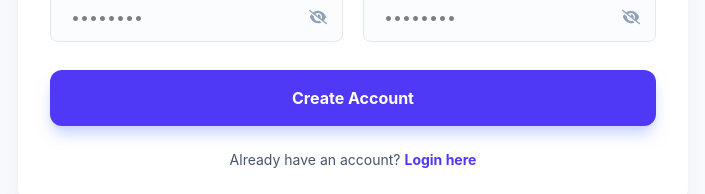
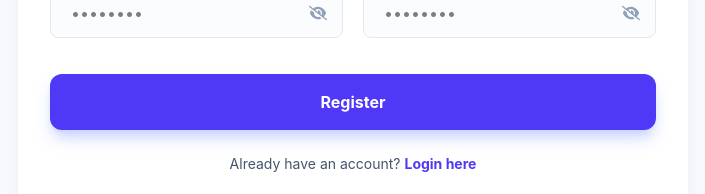
Before and after one commit to dkvaghela25/chat-application, a React (Vite) app in the folder client/: page /register in a window 1280 px wide. Shown: the part 477-671 px from the top of the page, without its empty margins (287-992 px from the left). Built offline with nearby package versions, Linux system fonts and the light colour scheme; no server answers.

Commit message:
Added loading state

```diff
--- a/client/src/pages/LoginPage.jsx
+++ b/client/src/pages/LoginPage.jsx
@@ -8,6 +8,7 @@ const LoginPage = () => {
     const { socket } = useSocketContext();
     const navigate = useNavigate();
     const initialData = { "email": "", "password": "" };
+    const [loading, setLoading] = useState(false);
 
     const [showPassword, setShowPassword] = useState(false);
     const [formData, setFormData] = useState(initialData);
@@ -37,10 +38,14 @@ const LoginPage = () => {
     };
 
     const handleSubmit = async (e) => {
+        try {
+
             e.preventDefault();
             if (!validateForm()) return;
 
+            setLoading(true)
             const res = await loginUser(formData);
+
             if (res.success) {
                 localStorage.setItem("username", res.username);
 
@@ -56,7 +61,12 @@ const LoginPage = () => {
                     socket.emit("join", res.username);
                 }
 
+                setLoading(false)
                 navigate("/");
+            }
+        } catch (error) {
+            setLoading(false)
+            console.error("Login Failed : ",error)
         }
     };
 
@@ -105,8 +115,8 @@ const LoginPage = () => {
                         {errors.password && <p className='text-xs text-red-500 mt-1 ml-1 font-medium'>{errors.password}</p>}
                     </div>
 
-                    <button className="w-full bg-indigo-600 hover:bg-indigo-700 text-white font-bold py-4 rounded-xl shadow-lg shadow-indigo-200 transition-all active:scale-[0.98] mt-2">
-                        Login
+                    <button className={`w-full text-white font-bold py-4 rounded-xl shadow-lg shadow-indigo-200 transition-all active:scale-[0.98] mt-2 ${loading ? "bg-indigo-400 cursor-not-allowed" : "bg-indigo-600 hover:bg-indigo-700"}`}>
+                        {loading ? "Logging in ..." : "Login"}
                     </button>
 
                     <div className="text-center mt-6">
--- a/client/src/pages/RegistrationPage.jsx
+++ b/client/src/pages/RegistrationPage.jsx
@@ -13,6 +13,7 @@ const RegistrationPage = () => {
         "confirmPassword": "",
     };
 
+    const [loading, setLoading] = useState(false);
     const [showPassword, setShowPassword] = useState(false);
     const [showConfirmPassword, setShowConfirmPassword] = useState(false);
     const [formData, setFormData] = useState(initialData);
@@ -56,7 +57,9 @@ const RegistrationPage = () => {
     };
 
     const handleSubmit = async (e) => {
+        try {
             e.preventDefault();
+            setLoading(true)
             if (!validateForm()) return;
 
             // eslint-disable-next-line no-unused-vars
@@ -65,6 +68,11 @@ const RegistrationPage = () => {
 
             if (res.success) {
                 navigate("/login");
+            }
+        }
+        catch (error) {
+            setLoading(false)
+            console.error("Registration Failed : ", error)
         }
     };
 
@@ -161,8 +169,8 @@ const RegistrationPage = () => {
                     </div>
 
                     <div className="md:col-span-2 pt-2">
-                        <button className="w-full bg-indigo-600 hover:bg-indigo-700 text-white font-bold py-4 rounded-xl shadow-lg shadow-indigo-200 transition-all active:scale-[0.98]">
-                            Create Account
+                        <button className={`w-full text-white font-bold py-4 rounded-xl shadow-lg shadow-indigo-200 transition-all active:scale-[0.98] mt-2 ${loading ? "bg-indigo-400 cursor-not-allowed" : "bg-indigo-600 hover:bg-indigo-700"}`}>
+                            {loading ? "Registering ..." : "Register"}
                         </button>
                         <div className="text-center mt-6">
                             <p className="text-slate-600 text-sm">
```
Also changed, not shown: 1 other file (tests, documents, lock files or other folders). Lines whose indentation alone changed are shown as unchanged.
